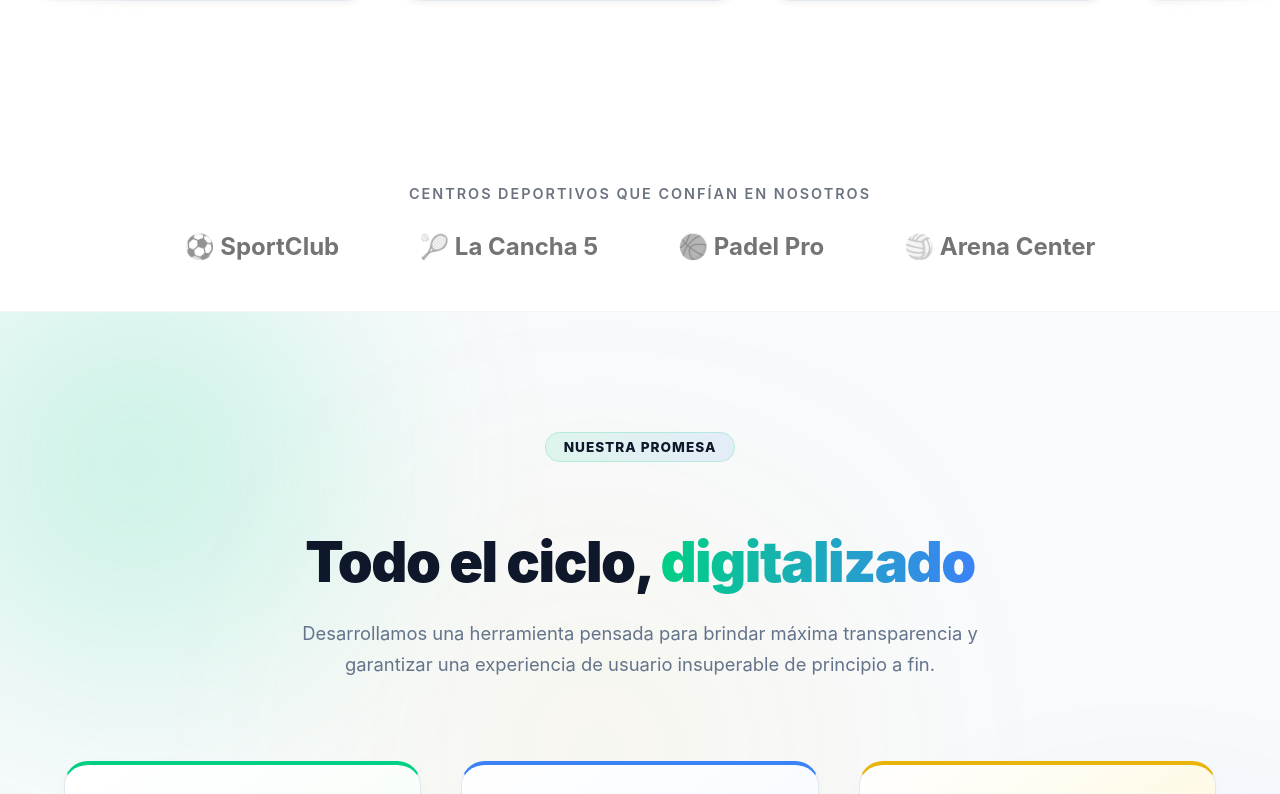
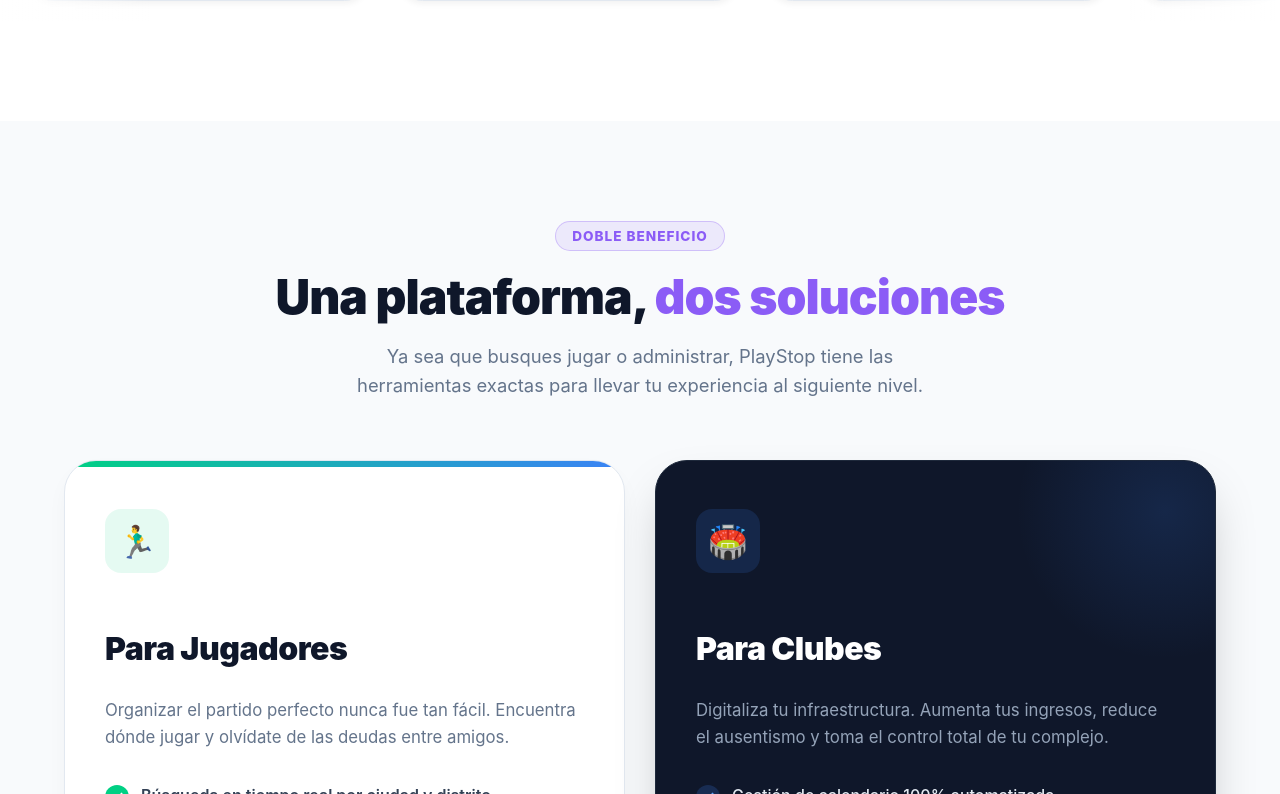
Before and after one commit to SHEILAJPM/PlayStop-Frontend, a React (Vite) app: page / in a window 1280 px wide. Shown: the part 1486-2280 px from the top of the page. Built offline with nearby package versions, Linux system fonts and the light colour scheme.

Commit message:
feat: integra componente Soluciones en la vista principal

```diff
--- a/src/components/Hero.jsx
+++ b/src/components/Hero.jsx
@@ -1,5 +1,6 @@
 import { useState, useEffect } from 'react';
 import CanchasDestacadas from './CanchasDestacadas';
+import Soluciones from './Soluciones';
 
 const Hero = () => {
   const backgroundImages = [
@@ -236,6 +237,7 @@ const Hero = () => {
       </div>
     </main>
       <CanchasDestacadas />
+      <Soluciones />
     </>
   );
 };
```
